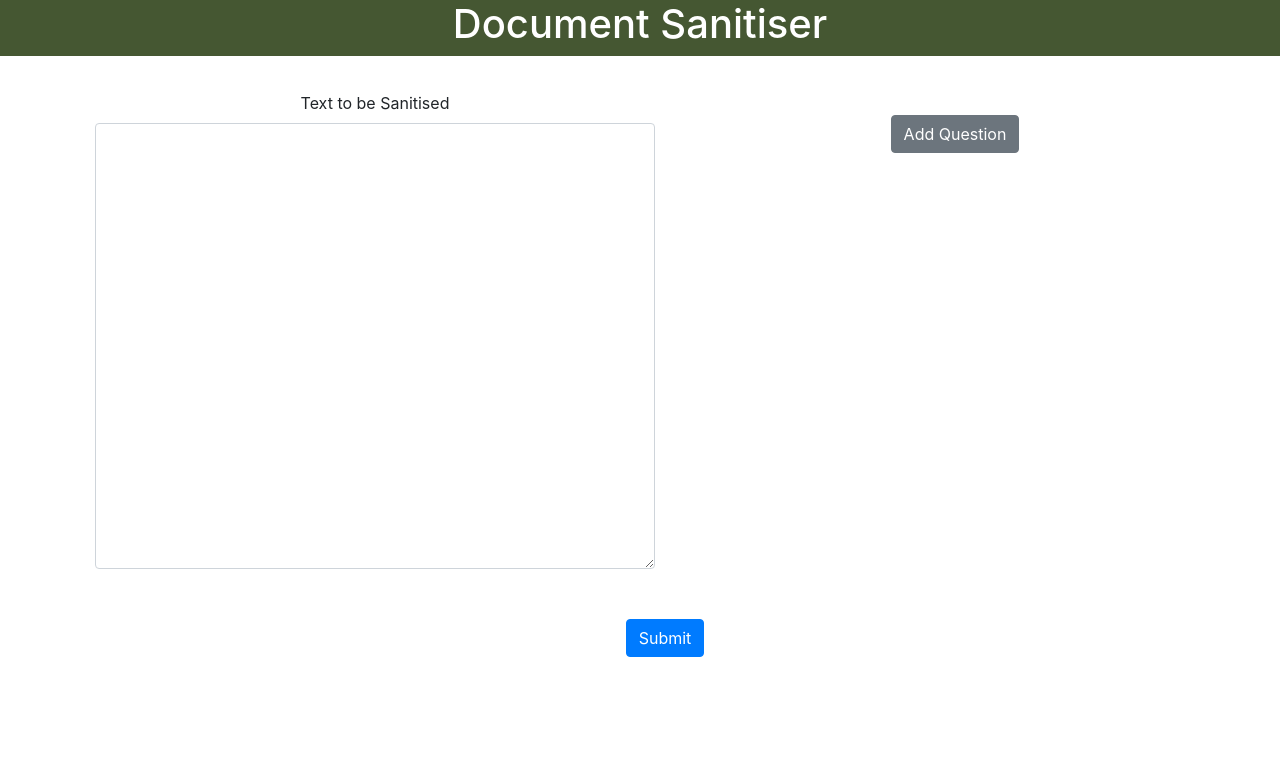
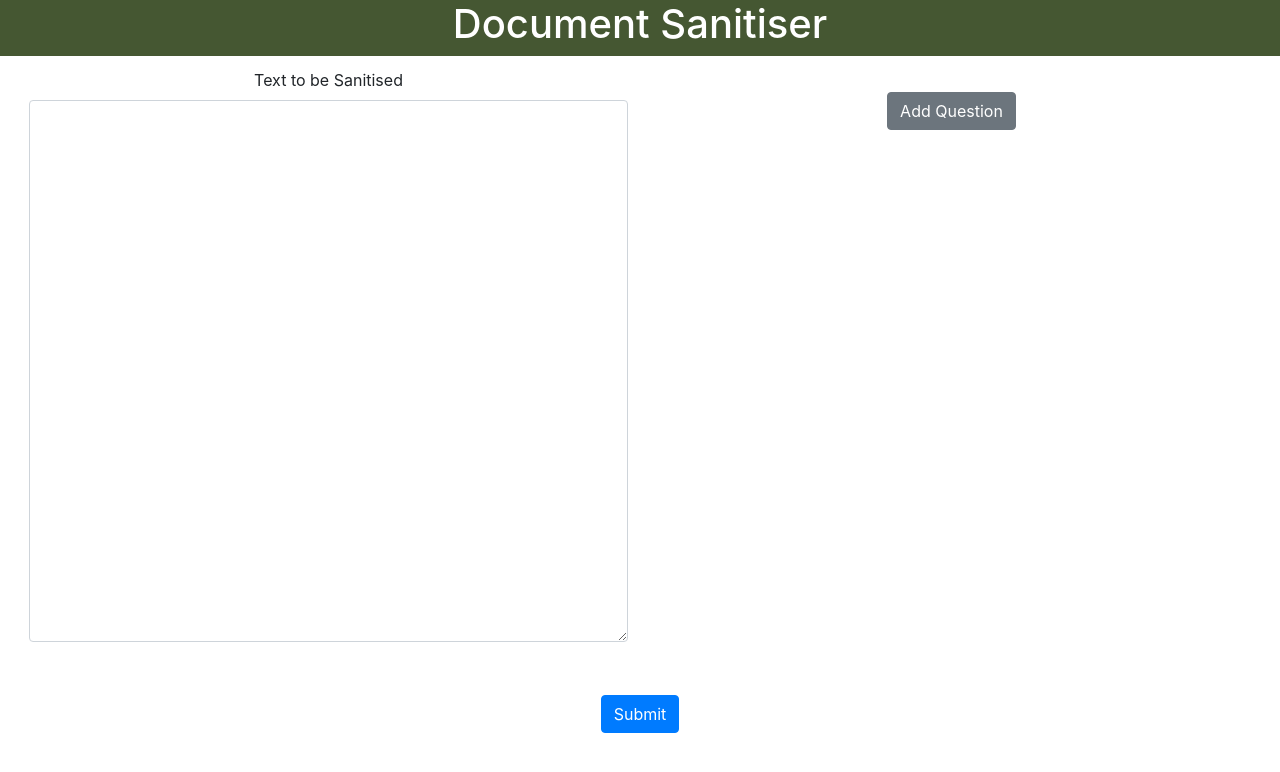
Before and after one commit to FilipposVlahos/FlexSanitise-Front-End, a React (Create React App) app: page / in a window 1280 px wide. Shown: the top 772 px of the page. Built offline with nearby package versions, Linux system fonts and the light colour scheme.

Commit message:
Css and other visual adjustments

```diff
--- a/src/App.css
+++ b/src/App.css
@@ -14,5 +14,8 @@
 }
 
 .body{
-    margin: 25px 50px 50px 100px;
+    width:95%;
+    height:auto;
+    display:inline-block;
+    text-align:center;
 }
--- a/src/components/Form.css
+++ b/src/components/Form.css
@@ -1,5 +1,5 @@
 .column {
   float: left;
   width: 50%;
-  padding: 10px;
+  padding: 1%;
 }
--- a/src/components/Form.js
+++ b/src/components/Form.js
@@ -2,14 +2,15 @@ import React, { useState } from "react";
 import sanitise from "../api/sanitise_api"
 import {Form as BootstrapForm, Button} from 'react-bootstrap';
 import "./Form.css"
+import useWindowDimensions from "../useWindowDimension";
 
 const LOADING = "loading";
 const RESULT = "result";
 
 function Form (props) {
     const [text, setText] = useState("");
-    // const [questions, setQuestions] = useState([]);
     const [values, setValues] = useState({ questions: []});
+    const { height } = useWindowDimensions();
 
     function createInputs() {
         return values.questions.map((el, i) =>
@@ -21,8 +22,6 @@ function Form (props) {
                 <Button variant="danger" onClick={removeClick.bind(i)} >
                     Remove Question {i + 1}
                 </Button>
-                {/* <input type="text" value={el || ''} onChange={handleChange.bind(i)} /> */}
-                {/* <input type='button' value='Remove Question' onClick={removeClick.bind(i)} /> */}
             </div>
         );
     }
@@ -74,7 +73,7 @@ function Form (props) {
             <div className = "column left">
                 <BootstrapForm.Group controlId="exampleForm.ControlTextarea1">
                     <BootstrapForm.Label>Text to be Sanitised</BootstrapForm.Label>
-                    <BootstrapForm.Control as="textarea" rows={18} onChange={e => setText(e.target.value)} required/>
+                    <BootstrapForm.Control as="textarea" rows={height/35} onChange={e => setText(e.target.value)} required/>
                 </BootstrapForm.Group>
             </ div>
 
```
